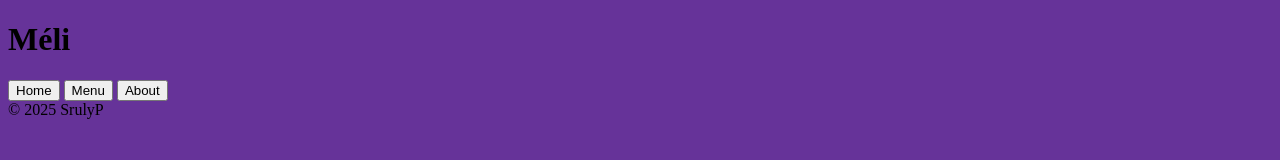
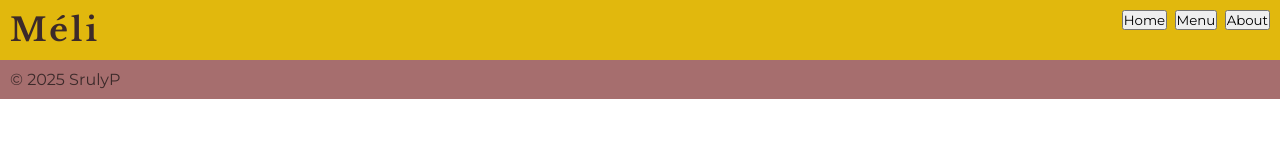
Before and after one commit to SrulyP/restaurant-page, a website built with webpack: page src/template.html in a window 1280 px wide. Built offline with nearby package versions, Linux system fonts and the light colour scheme.

Commit message:
Add colors to root, color the header, footer, and main

```diff
--- a/src/styles.css
+++ b/src/styles.css
@@ -1,3 +1,58 @@
-body {
-  background-color: rebeccapurple;
+/* ==================================== Root and All ==================================== */
+
+:root {
+    --honey: #E1B80D;
+    --dark-brown: #3c2a2a;
+    --medium-brown: #6c4b4b;
+    --medium-pink: #a66e6e;
+    --light-pink: #d1b3b3;
+    --almost-white: #f5e5e5;
 }
+
+
+* {
+    margin: 0;
+    padding: 0;
+    box-sizing: border-box;
+    font-family: "Montserrat", system-ui, -apple-system, BlinkMacSystemFont, 'Segoe UI', Roboto, Oxygen, Ubuntu, Cantarell, 'Open Sans', 'Helvetica Neue', sans-serif;
+}
+
+html, body {
+    display: flex;
+    flex-direction: column;
+    height: 100%;
+}
+
+/* ==================================== Header ==================================== */
+
+header {
+    display: flex;
+    padding: 10px;
+    text-align: center;
+    background-color: var(--honey);
+    color: var(--dark-brown);
+    letter-spacing: .2rem;
+    justify-content: space-between;
+}
+
+header h1 {
+    font-family: "Libre Baskerville";
+    font-size: 2rem;
+    font-weight: 600;
+}
+
+/* ==================================== Main ==================================== */
+
+main {
+    flex: 1;
+    background-color: var(--medium-brown);
+    height: 100%;
+}
+
+/* ==================================== Footer ==================================== */
+
+footer {
+    padding: 10px;
+    background-color: var(--medium-pink);
+    color: var(--dark-brown);
+}
```
